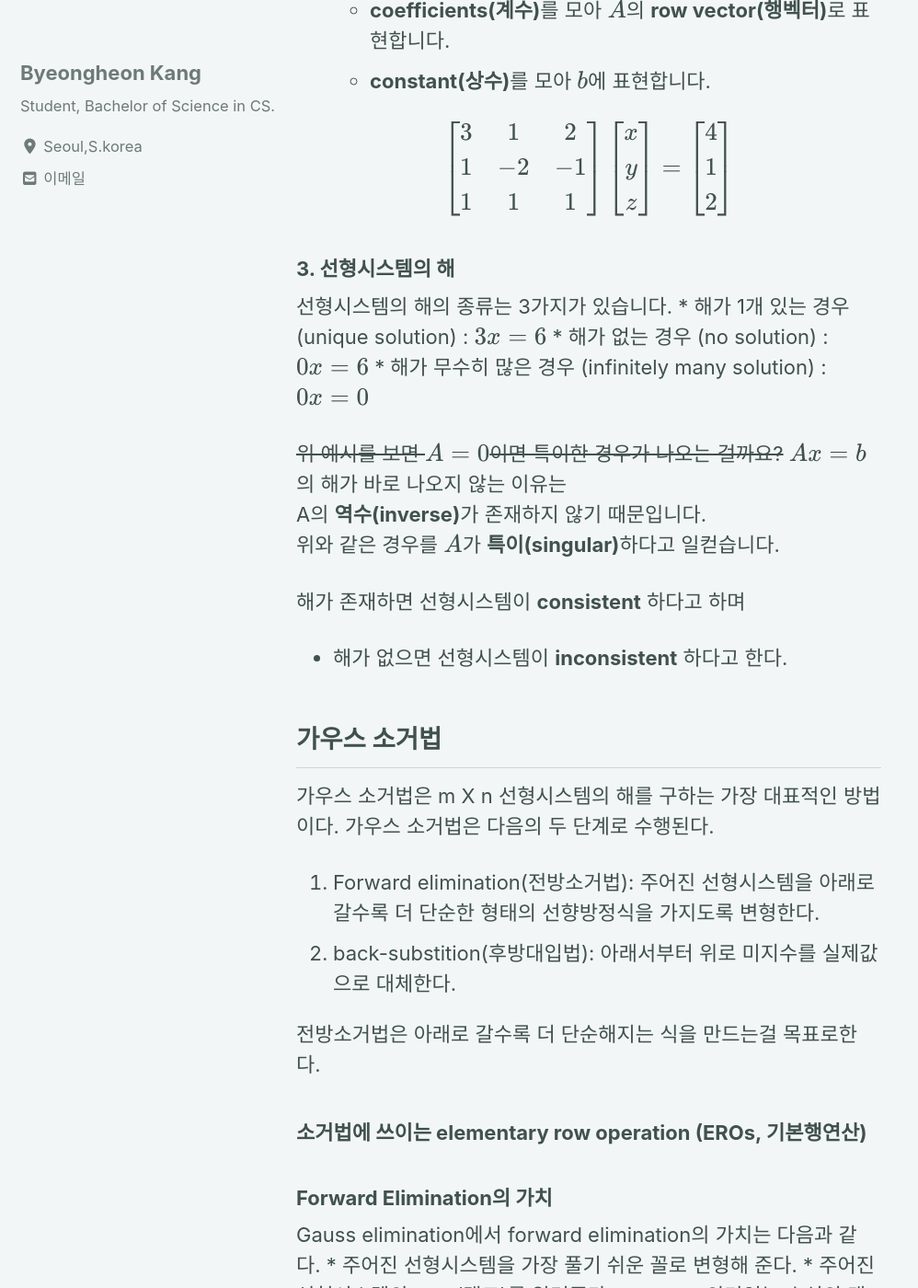
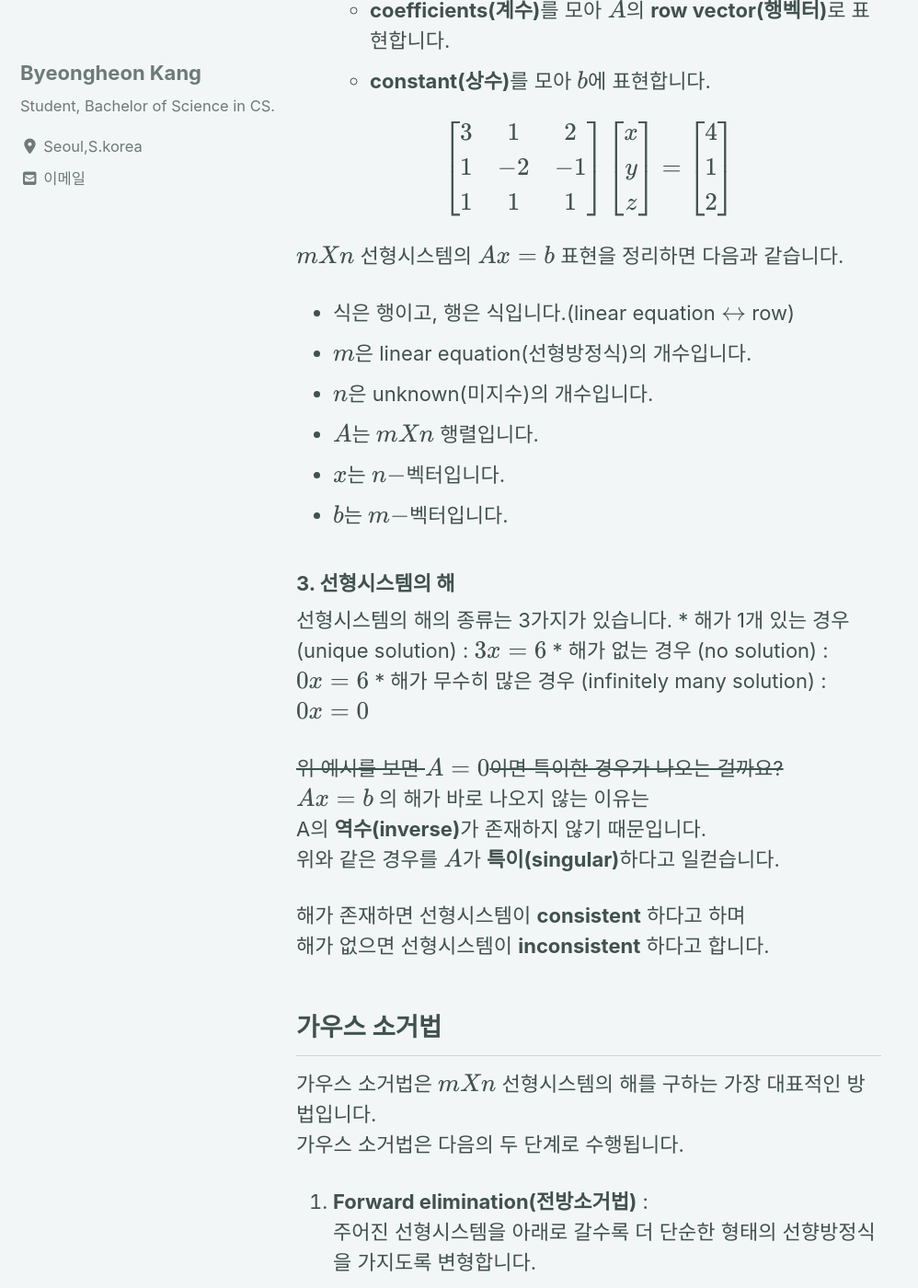
Before and after one commit to devtrail42/devtrail42.github.io, a Jekyll site: the page built from _posts/2020-12-07-linearSys.md, in a window 1280 px wide and 1400 px high, scrolled down 3491 px. Shown: the whole window at 92% size, without its empty margins (0-998 px from the left). Built offline with Jekyll 4.4.1, drawn with Linux system fonts in a browser that asks for light colours; cached includes are drawn as plain includes; nearby versions of some CDN libraries; formulas are drawn with MathJax 3; comment, search, counter and statistics services are not loaded; some of the changed text lies outside the part shown.

Commit message:
edit linear post

```diff
--- a/_posts/2020-12-07-linearSys.md
+++ b/_posts/2020-12-07-linearSys.md
@@ -79,7 +79,7 @@ $$ x + y + z = 2 $$
 위와 같은 시스템은 3개의 linear 시스템과 3개의 unknown으로 구성되어 있으므로
 **3(linear) X 3(unknown) linear system** 이라 지칭할 수 있습니다.
 
-반면, 비선형 방정식이라 불리는 방정식들은 $sinx , y^3, xy$와 같이 곡선의 형태를 띄며,
+반면 비선형 방정식이라 불리는 방정식들은 $sinx , y^3, xy$와 같이 곡선의 형태를 띄며,
 변수의 승수가 1이 아닌 변수들로 구성되어 있습니다.
 
 ### 2. 선형시스템의 표현: $Ax = b$ (연립일차방정식의 대수적 표현)
@@ -111,6 +111,14 @@ z
 \end{bmatrix}
 $$
 
+$m X n$ 선형시스템의 $Ax = b$ 표현을 정리하면 다음과 같습니다.
+* 식은 행이고, 행은 식입니다.(linear equation $\leftrightarrow$ row)
+* $m$은 linear equation(선형방정식)의 개수입니다.
+* $n$은 unknown(미지수)의 개수입니다.
+* $A$는 $m X n$ 행렬입니다.
+* $x$는 $n-$벡터입니다.
+* $b$는 $m-$벡터입니다.
+
 ### 3. 선형시스템의 해
 
 선형시스템의 해의 종류는 3가지가 있습니다.
@@ -124,16 +132,17 @@ A의 **역수(inverse)**가 존재하지 않기 때문입니다.
 위와 같은 경우를 $A$가 **특이(singular)**하다고 일컫습니다.
 
 해가 존재하면 선형시스템이 **consistent** 하다고 하며
-* 해가 없으면 선형시스템이 **inconsistent** 하다고 한다.
+해가 없으면 선형시스템이 **inconsistent** 하다고 합니다.
 
 
 ## 가우스 소거법
 
-가우스 소거법은 m X n 선형시스템의 해를 구하는 가장 대표적인 방법이다.
-가우스 소거법은 다음의 두 단계로 수행된다.
+가우스 소거법은 $m X n$ 선형시스템의 해를 구하는 가장 대표적인 방법입니다.
+가우스 소거법은 다음의 두 단계로 수행됩니다.
 
-1. Forward elimination(전방소거법): 주어진 선형시스템을 아래로 갈수록 더 단순한 형태의 선향방정식을 가지도록 변형한다.
-2. back-substition(후방대입법): 아래서부터 위로 미지수를 실제값으로 대체한다.
+1. **Forward elimination(전방소거법)** :
+주어진 선형시스템을 아래로 갈수록 더 단순한 형태의 선향방정식을 가지도록 변형합니다.
+2. **back-substition(후방대입법)** : 아래서부터 위로, 미지수를 실제값으로 대체합니다.
 
 전방소거법은 아래로 갈수록 더 단순해지는 식을 만드는걸 목표로한다.
 
```
